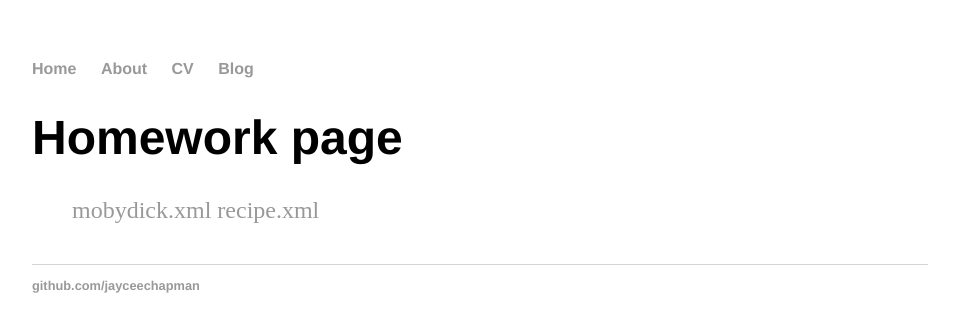
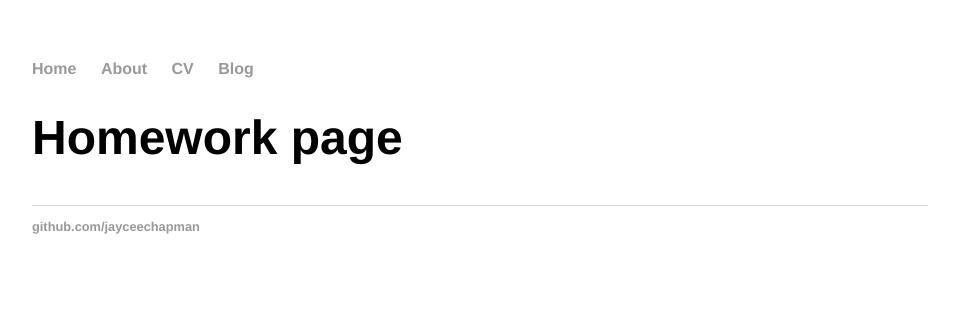
Before and after one commit to jayceechapman/jayceechapman.github.io, a Jekyll site: the page built from homework/index.html, in a window 1280 px wide. Shown: the top 332 px of the page, without its empty margins (160-1119 px from the left). Built offline with Jekyll 4.4.1, drawn with Linux system fonts in a browser that asks for light colours.

Commit message:
Update index.html

```diff
--- a/homework/index.html
+++ b/homework/index.html
@@ -4,8 +4,6 @@ title: "Homework page"
 ---
 	<h1>{{ page.title }}</h1>
 	<ul class="posts">
-		<a href="jayceechapman.github.io/homework/mobydick.xml">mobydick.xml</a>
-		<a href="jayceechapman.github.io/homework/recipe.xml">recipe.xml</a>
 
 	  {% for post in site.homework %}
 	    <li><span>{{ post.date | date_to_string }}</span> » <a href="{{ jayceechapman.github.io/homework/mobydick.xml }}" title="{{ mobydick.xml }}">{{ mobydick.xml }}</a>
```
